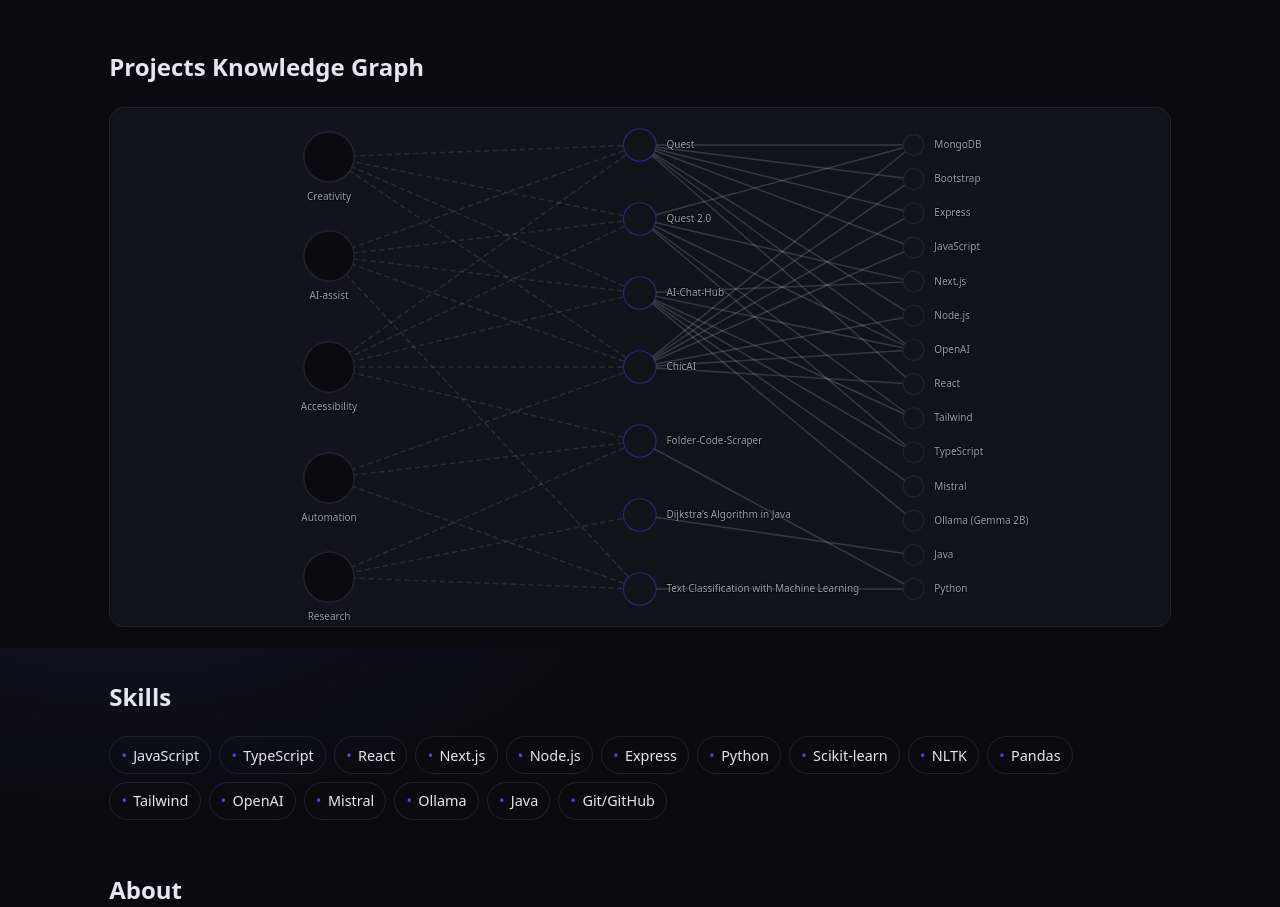
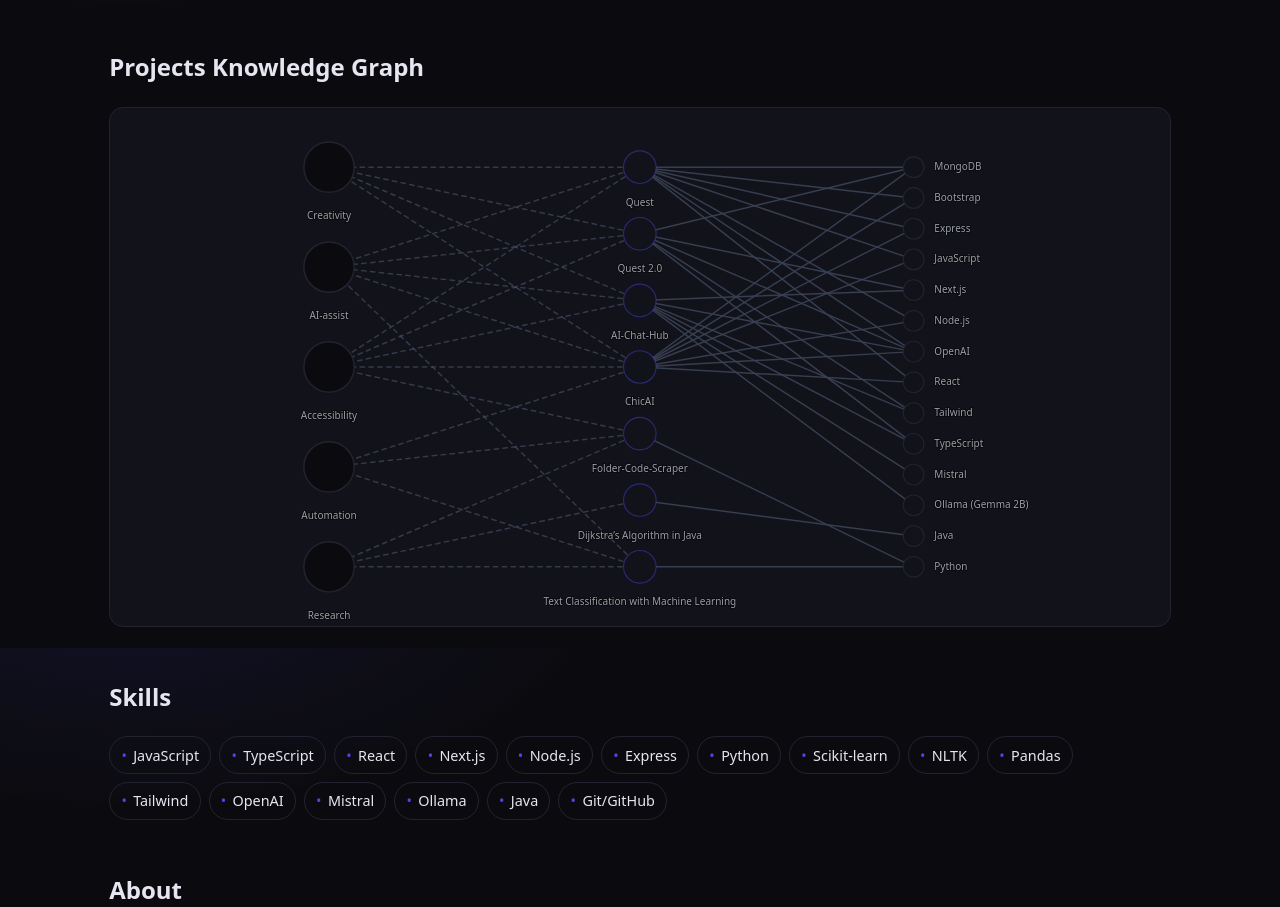
Before and after one commit to Farhamkh/Farhamkh.github.io, a plain HTML site: page index.html in a window 1280 px wide. Shown: the part 952-1859 px from the top of the page. Drawn offline with Linux system fonts and the light colour scheme.

Commit message:
fixed graph padding

```diff
--- a/assets/graph.js
+++ b/assets/graph.js
@@ -72,16 +72,16 @@ export function layoutColumns(data) {
   const PAD_X = 80;           // side padding
   const colGap = (w - PAD_X * 2) / 2;     // L, C, R spacing
   const xTheme = PAD_X;                   // left column
-  const xProj  = PAD_X + colGap;          // center column
-  const xTech  = PAD_X + colGap * 2;      // right column
+  const xProj = PAD_X + colGap;          // center column
+  const xTech = PAD_X + colGap * 2;      // right column
 
   // Vertical spacing helpers
-  const PAD_Y = 50;            // top/bottom padding
+  const PAD_Y = 80;            // top/bottom padding
   const usableH = h - PAD_Y * 2;
 
-  const themes  = nodes.filter(n => n.type === "theme");
+  const themes = nodes.filter(n => n.type === "theme");
   const projects = nodes.filter(n => n.type === "project");
-  const techs    = nodes.filter(n => n.type === "tech");
+  const techs = nodes.filter(n => n.type === "tech");
 
   // Map: project -> first theme (primary)
   const projPrimaryTheme = new Map();
@@ -125,9 +125,9 @@ export function layoutColumns(data) {
   };
 
   const pos = {};
-  themes.forEach((n, i)   => { pos[n.id] = { x: xTheme, y: yForIndex(i, themes.length)   }; });
-  projects.forEach((n, i) => { pos[n.id] = { x: xProj,  y: yForIndex(i, projects.length) }; });
-  techs.forEach((n, i)    => { pos[n.id] = { x: xTech,  y: yForIndex(i, techs.length)    }; });
+  themes.forEach((n, i) => { pos[n.id] = { x: xTheme, y: yForIndex(i, themes.length) }; });
+  projects.forEach((n, i) => { pos[n.id] = { x: xProj, y: yForIndex(i, projects.length) }; });
+  techs.forEach((n, i) => { pos[n.id] = { x: xTech, y: yForIndex(i, techs.length) }; });
 
   // Keep inside bounds (account for label to the right of tech/project)
   const PAD = 24, LABEL_PAD = 90;
@@ -307,9 +307,9 @@ function renderGraph(svg, layout, data, panel) {
     line.setAttribute("y2", pos[e.target].y);
     line.setAttribute("class", `edge edge--${e.type}`);
     line.setAttribute("data-edge-id", e.id);
-    line.setAttribute("stroke", "var(--border)");
+    line.setAttribute("stroke", "var(--edge)");
     line.setAttribute("stroke-linecap", "round");
-    if (e.type === "theme") line.setAttribute("stroke-dasharray", "4 4");
+    if (e.type === "theme") line.setAttribute("class", "edge edge--theme");;
     gEdges.appendChild(line);
   });
   svg.appendChild(gEdges);
@@ -338,26 +338,29 @@ function renderGraph(svg, layout, data, panel) {
     circle.setAttribute("stroke-width", "1.5");
     g.appendChild(circle);
 
+    // AFTER the <circle>, BEFORE appending to gNodes:
     const label = document.createElementNS(NS, "text");
     label.textContent = n.label;
     label.setAttribute("fill", "var(--muted)");
     label.setAttribute("font-size", "12.5");
     label.setAttribute("style", "pointer-events:none;");
 
-    // Position by type:
-    // - themes: centered *below* the big circle
-    // - projects/tech: left-aligned, nudged to the right of the node
-    if (n.type === "theme") {
-      label.setAttribute("x", 0);
-      label.setAttribute("y", r + 16);
+    // ⬇️ change this conditional:
+    if (n.type === "theme" || n.type === "project") {
+      // center the label under the bubble
+      label.setAttribute("y", r + 16);           // push below circle
       label.setAttribute("text-anchor", "middle");
+      // (optional, keeps text baseline predictable)
+      label.setAttribute("dominant-baseline", "hanging");
     } else {
-      label.setAttribute("x", r + 12);  // ≈ “x + 18” but relative to the group
-      label.setAttribute("y", 4);       // slight vertical centering
+      // tech: keep label to the right
+      label.setAttribute("x", r + 12);
+      label.setAttribute("y", 4);
       label.setAttribute("text-anchor", "start");
     }
 
     g.appendChild(label);
+
 
 
     gNodes.appendChild(g);
--- a/assets/styles.css
+++ b/assets/styles.css
@@ -26,6 +26,8 @@
   --space-6: 3.2rem;
 
   color-scheme: light dark;
+  --edge: #3a4356;       /* visible on dark bg */
+  --edge-weak: #4a556b;  /* dotted theme links */
 }
 
 [data-theme="light"] {
@@ -34,6 +36,8 @@
   --text: #0d0d12;
   --muted: #4a4f55;
   --border: #dfe3ea;
+  --edge: #8892a6;       /* visible on white */
+  --edge-weak: #b0b8c6;  /* still visible but lighter */
 }
 
 
@@ -250,10 +254,10 @@ h1 { font-size: var(--step-4); line-height: 1.1; margin: 0 0 var(--space-2); }
 .edge.is-active { stroke: var(--accent); opacity: .95; }
 .node { cursor: pointer; }
 .node:focus-visible circle { stroke: var(--accent); stroke-width: 2.5; }
-.edge { stroke: rgba(255,255,255,.18); stroke-width: 2; }
+.edge { stroke: var(--edge); stroke-width: 2; }
 .edge--theme { stroke-dasharray: 6 6; opacity: .6; }   /* dotted to themes */
 .edge--tech  { opacity: .9; }                          /* solid to tech */
-
+.edge.edge--theme { stroke: var(--edge-weak); stroke-dasharray: 6 6; }
 
 #project-panel { margin-top: 1rem; }
 .projects-fallback { color: var(--muted); }
```
